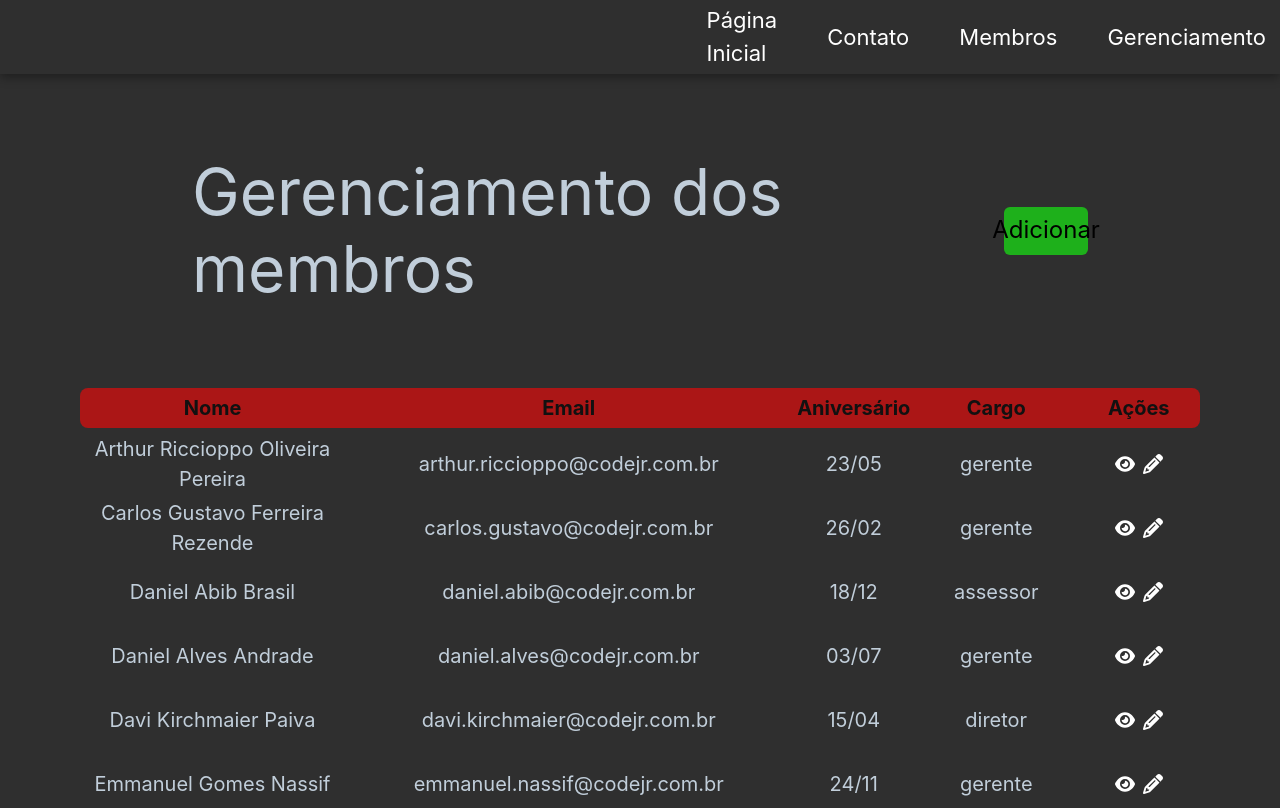
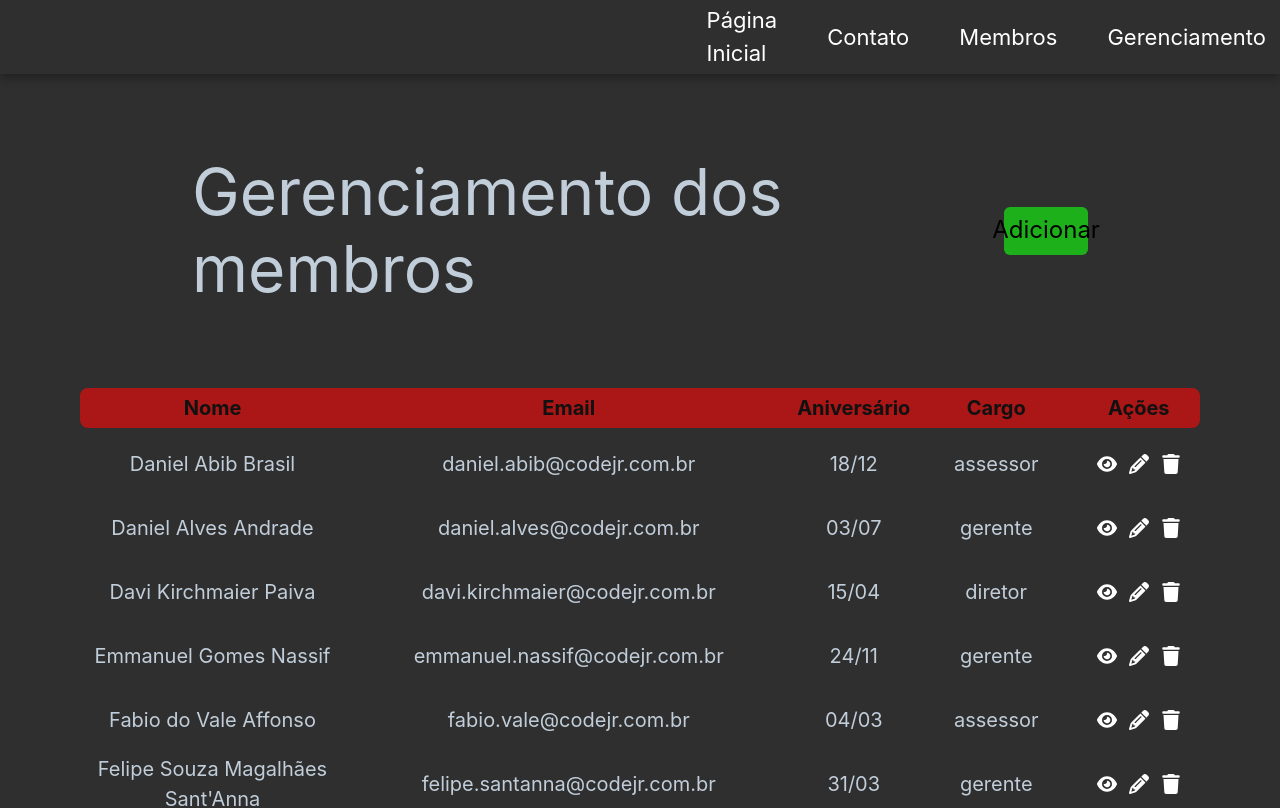
Before and after one commit to gabrields03/Desafio-Next-Codejr, a Next.js app: page /gerenciamento in a window 1280 px wide. Shown: the top 808 px of the page. Built offline with nearby package versions, Linux system fonts and the light colour scheme; data requests are answered from the project's data file.

Commit message:
Criação da deleção de membro

```diff
--- a/db.json
+++ b/db.json
@@ -1,19 +1,5 @@
 {
   "code": [
-    {
-      "name": "Arthur Riccioppo Oliveira Pereira",
-      "email": "arthur.riccioppo@codejr.com.br",
-      "aniversario": "23/05",
-      "cargo": "gerente",
-      "id": 1
-    },
-    {
-      "id": 2,
-      "name": "Carlos Gustavo Ferreira Rezende",
-      "email": "carlos.gustavo@codejr.com.br",
-      "aniversario": "26/02",
-      "cargo": "gerente"
-    },
     {
       "id": 3,
       "name": "Daniel Abib Brasil",
--- /dev/null
+++ b/src/components/Modals/Delete/index.tsx
@@ -0,0 +1,69 @@
+import {
+    useDisclosure,
+    Button,
+    Modal,
+    ModalOverlay,
+    ModalContent,
+    ModalHeader,
+    ModalCloseButton,
+    ModalFooter,
+} from "@chakra-ui/react";
+
+import axios from "axios";
+import React from "react";
+
+interface DeleteProps {
+    id: number
+}
+
+export function Delete({ id }: DeleteProps) {
+    const { isOpen, onOpen, onClose } = useDisclosure();
+
+    const initialRef = React.useRef(null);
+    const finalRef = React.useRef(null);
+
+    async function excluirFuncionario() {
+        try {
+            const response = await axios.delete(`http://localhost:3000/code/${id}`);
+            window.location.reload();
+            console.log(response.data);
+        } catch (error) {
+            console.error(error);
+        }
+    }
+
+    return (
+        <>
+            <svg
+                xmlns="http://www.w3.org/2000/svg"
+                viewBox="0 0 448 512"
+                fill="#ffffff"
+                width={"20px"}
+                height={"20px"}
+                onClick={onOpen}
+                style={{ cursor: "pointer" }}
+            >
+                <path d="M135.2 17.7L128 32H32C14.3 32 0 46.3 0 64S14.3 96 32 96H416c17.7 0 32-14.3 32-32s-14.3-32-32-32H320l-7.2-14.3C307.4 6.8 296.3 0 284.2 0H163.8c-12.1 0-23.2 6.8-28.6 17.7zM416 128H32L53.2 467c1.6 25.3 22.6 45 47.9 45H346.9c25.3 0 46.3-19.7 47.9-45L416 128z" />
+            </svg>
+
+            <Modal
+                initialFocusRef={initialRef}
+                finalFocusRef={finalRef}
+                isOpen={isOpen}
+                onClose={onClose}
+            >
+                <ModalOverlay />
+                <ModalContent
+                    top={20}
+                >
+                    <ModalHeader>Deseja excluir o membro?</ModalHeader>
+                    <ModalCloseButton />
+                    <ModalFooter>
+                        <Button onClick={onClose} bg={"green"} _hover={{ bg: "#328030" }} mr={3} >Cancelar</Button>
+                        <Button onClick={excluirFuncionario} bg={"red"} _hover={{ bg: "#9F1116" }}>Excluir</Button>
+                    </ModalFooter>
+                </ModalContent>
+            </Modal>
+        </>
+    );
+}
--- a/src/components/Table/index.tsx
+++ b/src/components/Table/index.tsx
@@ -3,6 +3,7 @@ import { TextBold, TextProducts } from "../Text";
 import React, { useEffect, useState } from "react"
 import { View } from "../Modals/View";
 import { Edit } from "../Modals/Edit";
+import { Delete } from "../Modals/Delete";
 
 interface Code {
     id: number;
@@ -231,10 +232,11 @@ export function TableGerenciamentoMembros() {
                             colEnd={9}
                         >
                             <HStack
-
+                                spacing={3}
                             >
                                 <View nome={code.name} email={code.email} aniversario={code.aniversario} cargo={code.cargo} />
                                 <Edit id={code.id} nome={code.name} email={code.email} aniversario={code.aniversario} cargo={code.cargo} />
+                                <Delete id={code.id} />
                             </HStack>
                         </GridItem>
 
```
